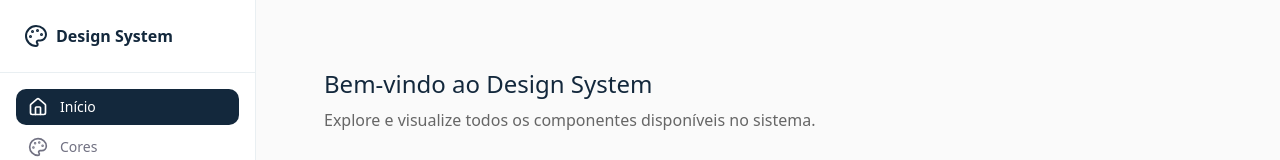
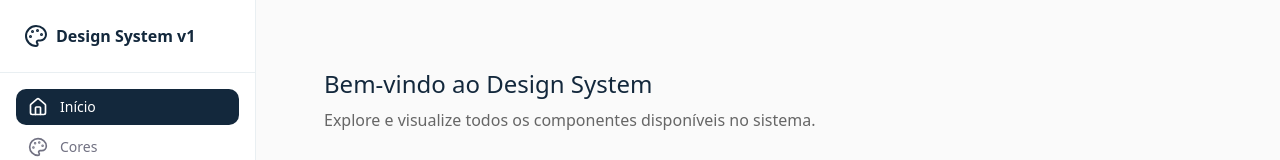
Before and after one commit to nandovoalle/designsystem, a React (Vite) app: page / in a window 1280 px wide. Shown: the top 160 px of the page. Built offline with nearby package versions, Linux system fonts and the light colour scheme.

Commit message:
atualizacao

```diff
--- a/src/App.jsx
+++ b/src/App.jsx
@@ -47,7 +47,7 @@ export default function App() {
         {/* Header */}
         <div className="p-6 border-b border-[#E9EFF2] flex items-center gap-2">
           <Palette size={24} className="text-[#13283C]" />
-          <span className="font-semibold text-[#13283C]">Design System</span>
+          <span className="font-semibold text-[#13283C]">Design System v1</span>
         </div>
 
         {/* Nav */}
```
